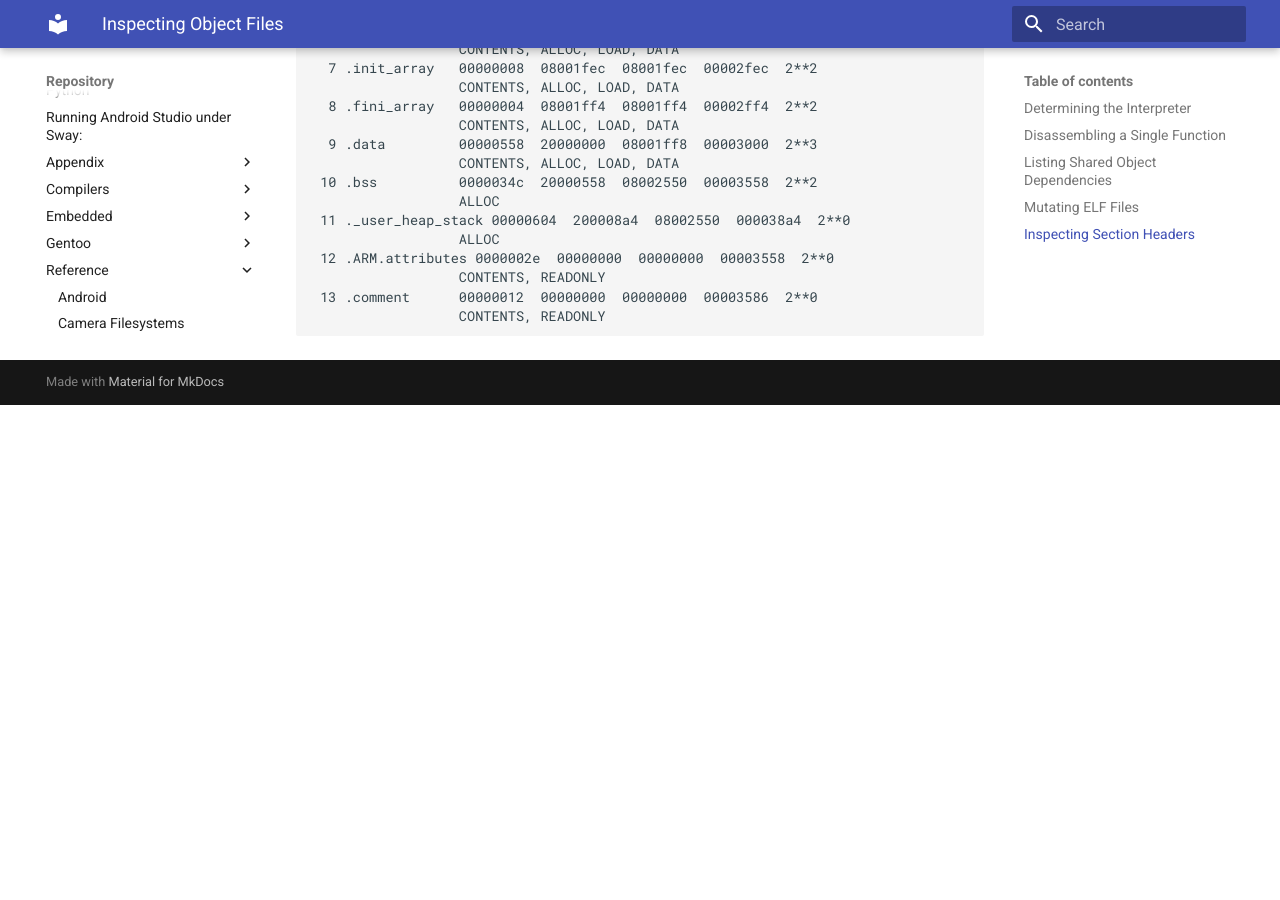
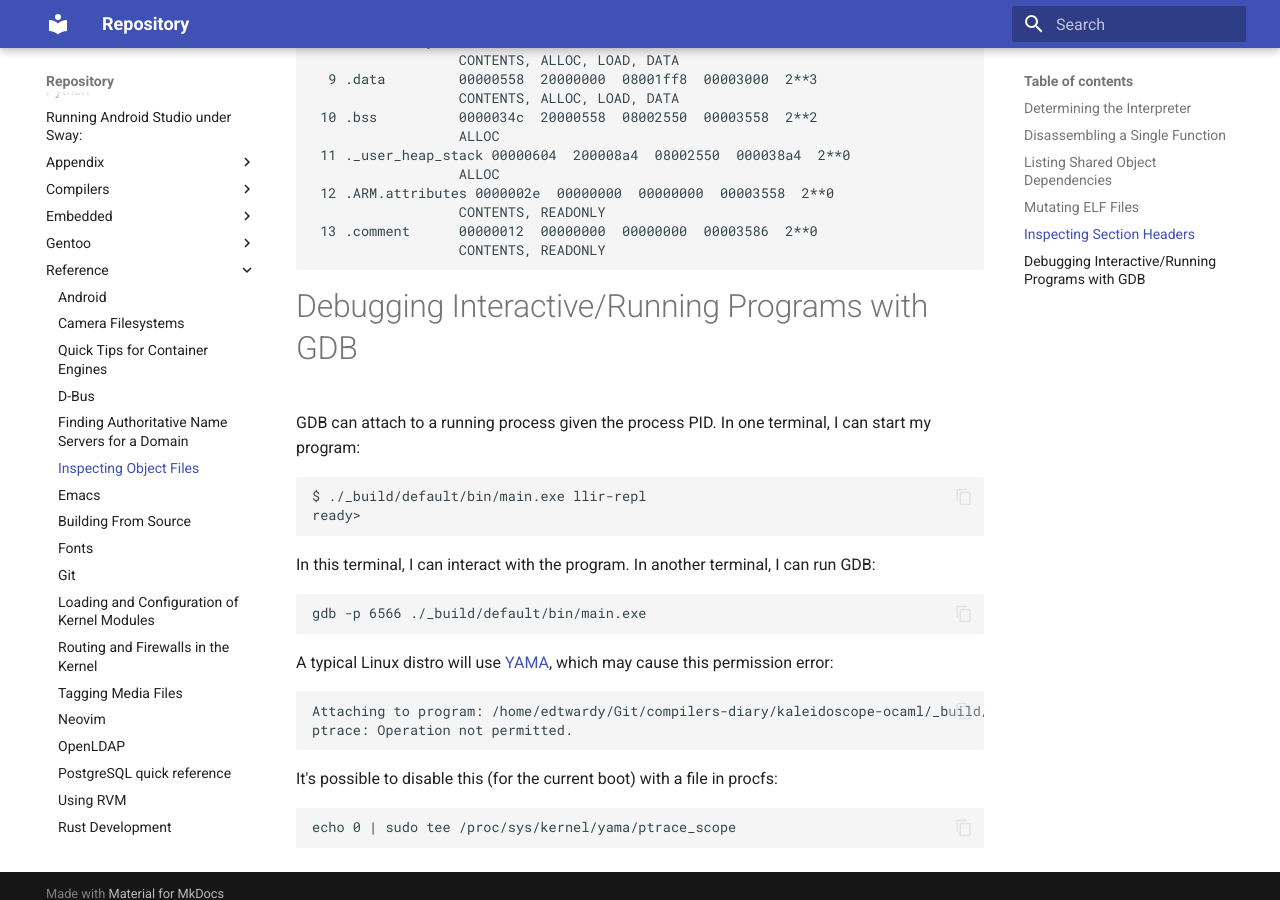
Before and after one commit to AmateurECE/twardyece-repository, an MkDocs documentation site: the page built from docs/Reference/ElfOperations.md, in a window 1280 px wide and 900 px high, scrolled down 2823 px. Built offline with MkDocs 1.6.1 and Material for MkDocs 9.7.7, drawn with Linux system fonts in a browser that asks for light colours; before the commit the page ends 3228 px from its top, so only the background shows below that; some of the changed text lies outside the part shown.

Commit message:
ElfOperations: Add notes on debugging with GDB

````diff
--- a/docs/Reference/ElfOperations.md
+++ b/docs/Reference/ElfOperations.md
@@ -154,4 +154,28 @@ Idx Name          Size      VMA       LMA       File off  Algn
                   CONTENTS, READONLY
 ```
 
+# Debugging Interactive/Running Programs with GDB
+
+GDB can attach to a running process given the process PID. In one terminal, I
+can start my program:
+```
+$ ./_build/default/bin/main.exe llir-repl
+ready>
+```
+In this terminal, I can interact with the program. In another terminal, I can
+run GDB:
+```
+gdb -p 6566 ./_build/default/bin/main.exe
+```
+A typical Linux distro will use [YAMA][2], which may cause this permission error:
+```
+Attaching to program: /home/edtwardy/Git/compilers-diary/kaleidoscope-ocaml/_build/default/bin/main.exe, process 6566
+ptrace: Operation not permitted.
+```
+It's possible to disable this (for the current boot) with a file in procfs:
+```
+echo 0 | sudo tee /proc/sys/kernel/yama/ptrace_scope
+```
+
 [1]: https://github.com/NixOS/patchelf
+[2]: https://www.kernel.org/doc/html/latest/admin-guide/LSM/Yama.html
````
